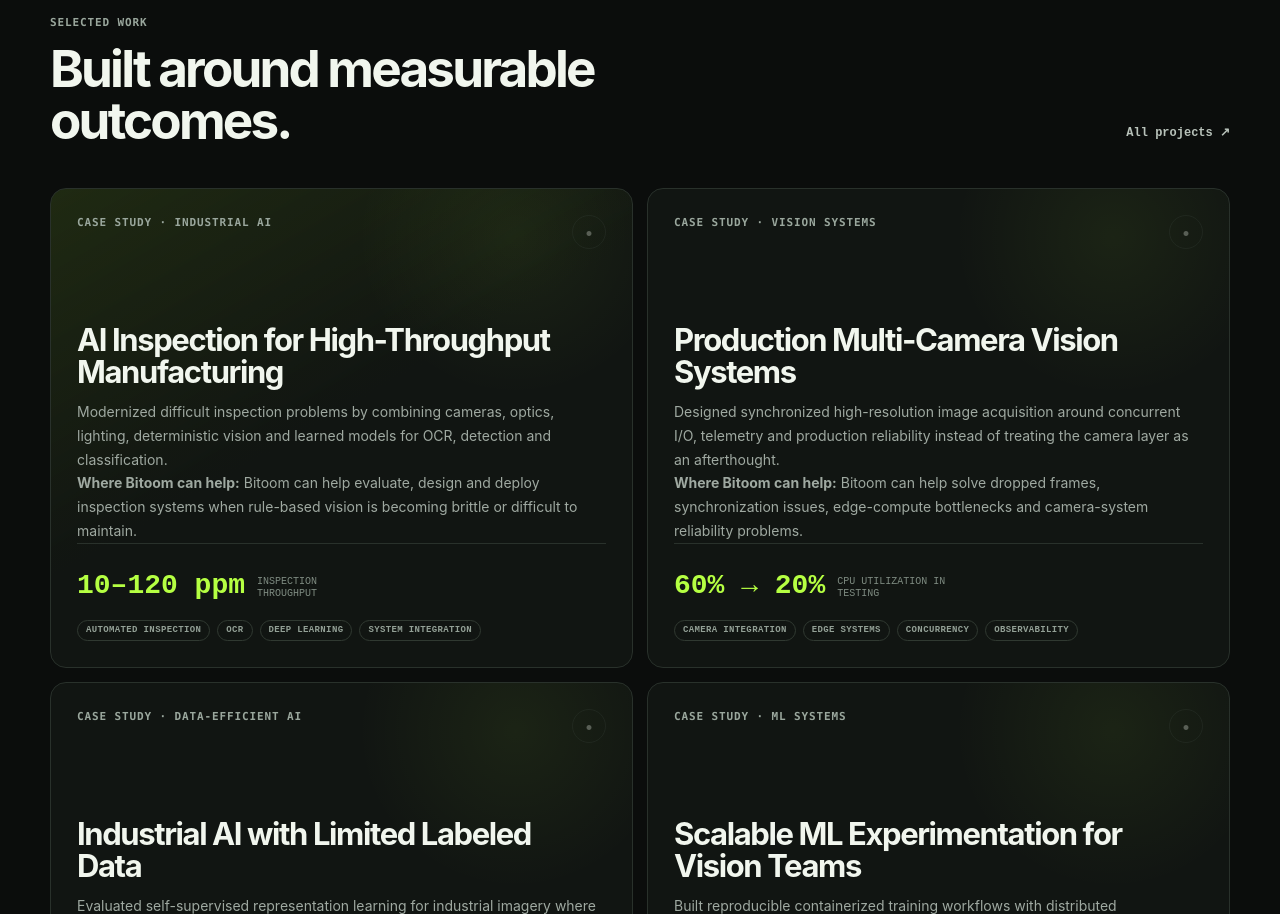
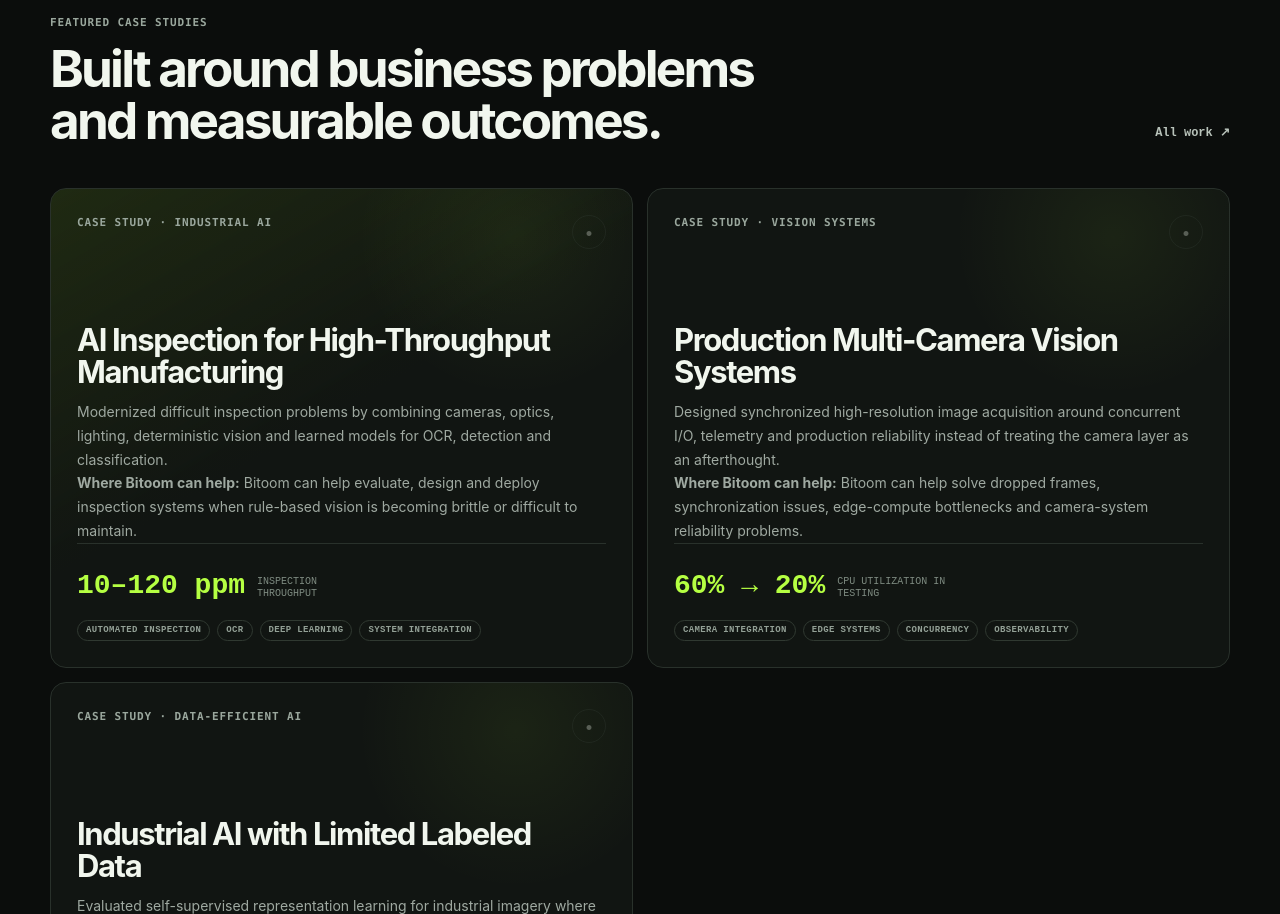
Before and after one commit to kasrasa/bitoom-consulting, a Next.js app: page / in a window 1280 px wide. Shown: the part 1886-2800 px from the top of the page. Built offline with nearby package versions, Linux system fonts and the light colour scheme.

Commit message:
Feature consulting case studies and Bitoom Labs on homepage

```diff
--- a/app/page.tsx
+++ b/app/page.tsx
@@ -1,7 +1,7 @@
 import Link from "next/link";
 import { SignalPanel } from "../components/SignalPanel";
 import { ProjectCard } from "../components/ProjectCard";
-import { experience, notes, projects, services, site } from "../data/site";
+import { caseStudies, experience, labs, notes, services, site } from "../data/site";
 
 export default function Home() {
   return (
@@ -49,11 +49,19 @@
 
       <section className="section shell" id="work">
         <div className="section-heading row-heading">
-          <div><span className="section-index">/ 02</span><p className="eyebrow">Selected work</p><h2>Built around measurable outcomes.</h2></div>
-          <Link className="text-link" href="/work">All projects ↗</Link>
+          <div><span className="section-index">/ 02</span><p className="eyebrow">Featured case studies</p><h2>Built around business problems and measurable outcomes.</h2></div>
+          <Link className="text-link" href="/work">All work ↗</Link>
         </div>
         <div className="project-grid">
-          {projects.slice(0, 4).map((project, index) => <ProjectCard key={project.slug} project={project} featured={index === 0} />)}
+          {caseStudies.slice(0, 3).map((project, index) => <ProjectCard key={project.slug} project={project} featured={index === 0} />)}
+        </div>
+
+        <div className="section-heading row-heading home-labs-heading">
+          <div><p className="eyebrow">Bitoom Labs</p><h2>Open prototypes exploring what we can build next.</h2></div>
+          <Link className="text-link" href="/work">Explore labs ↗</Link>
+        </div>
+        <div className="project-grid">
+          {labs.slice(0, 3).map((project, index) => <ProjectCard key={project.slug} project={project} featured={index === 0} />)}
         </div>
       </section>
 
```
